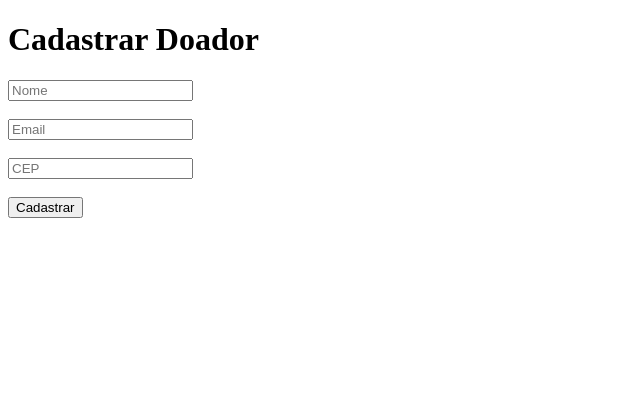
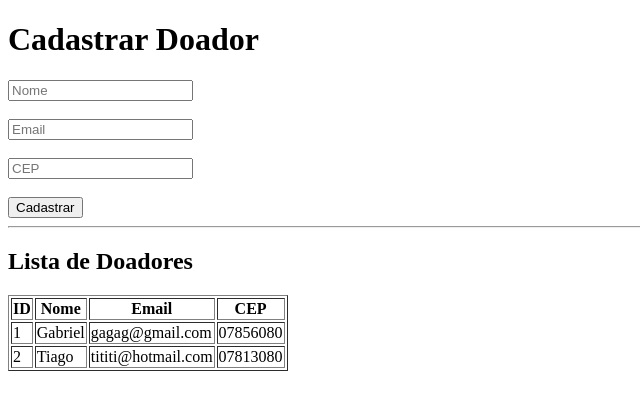
Before and after one commit to gabriell-andrade/conecta-doacao, a Flask app: page /doadores in a window 1280 px wide. Shown: the top 410 px of the page, without its empty margins (0-640 px from the left). Run offline with Flask 3, Linux system fonts and the light colour scheme; data comes from the database, SQL or seed files in the repository; both versions use the stored data as it was after the commit.

Commit message:
feat: listar doadores cadastrados

```diff
--- a/app/routes.py
+++ b/app/routes.py
@@ -10,19 +10,20 @@ def home():
 
 @main.route("/doadores", methods=["GET", "POST"])
 def cadastrar_doador():
+    conn = get_connection()
+
     if request.method == "POST":
         nome = request.form["nome"]
         email = request.form["email"]
         cep = request.form["cep"]
 
-        conn = get_connection()
         conn.execute(
             "INSERT INTO doadores (nome, email, cep) VALUES (?, ?, ?)",
             (nome, email, cep)
         )
         conn.commit()
-        conn.close()
 
-        return redirect("/doadores")
+    doadores = conn.execute("SELECT * FROM doadores").fetchall()
+    conn.close()
 
-    return render_template("doadores.html")
+    return render_template("doadores.html", doadores=doadores)
--- a/app/templates/doadores.html
+++ b/app/templates/doadores.html
@@ -4,6 +4,7 @@
     <title>Cadastro de Doadores</title>
 </head>
 <body>
+
     <h1>Cadastrar Doador</h1>
 
     <form method="POST">
@@ -13,5 +14,28 @@
 
         <button type="submit">Cadastrar</button>
     </form>
+
+    <hr>
+
+    <h2>Lista de Doadores</h2>
+
+    <table border="1">
+        <tr>
+            <th>ID</th>
+            <th>Nome</th>
+            <th>Email</th>
+            <th>CEP</th>
+        </tr>
+
+        {% for d in doadores %}
+        <tr>
+            <td>{{ d.id }}</td>
+            <td>{{ d.nome }}</td>
+            <td>{{ d.email }}</td>
+            <td>{{ d.cep }}</td>
+        </tr>
+        {% endfor %}
+    </table>
+
 </body>
 </html>
```
Also changed, not shown: database.db.
